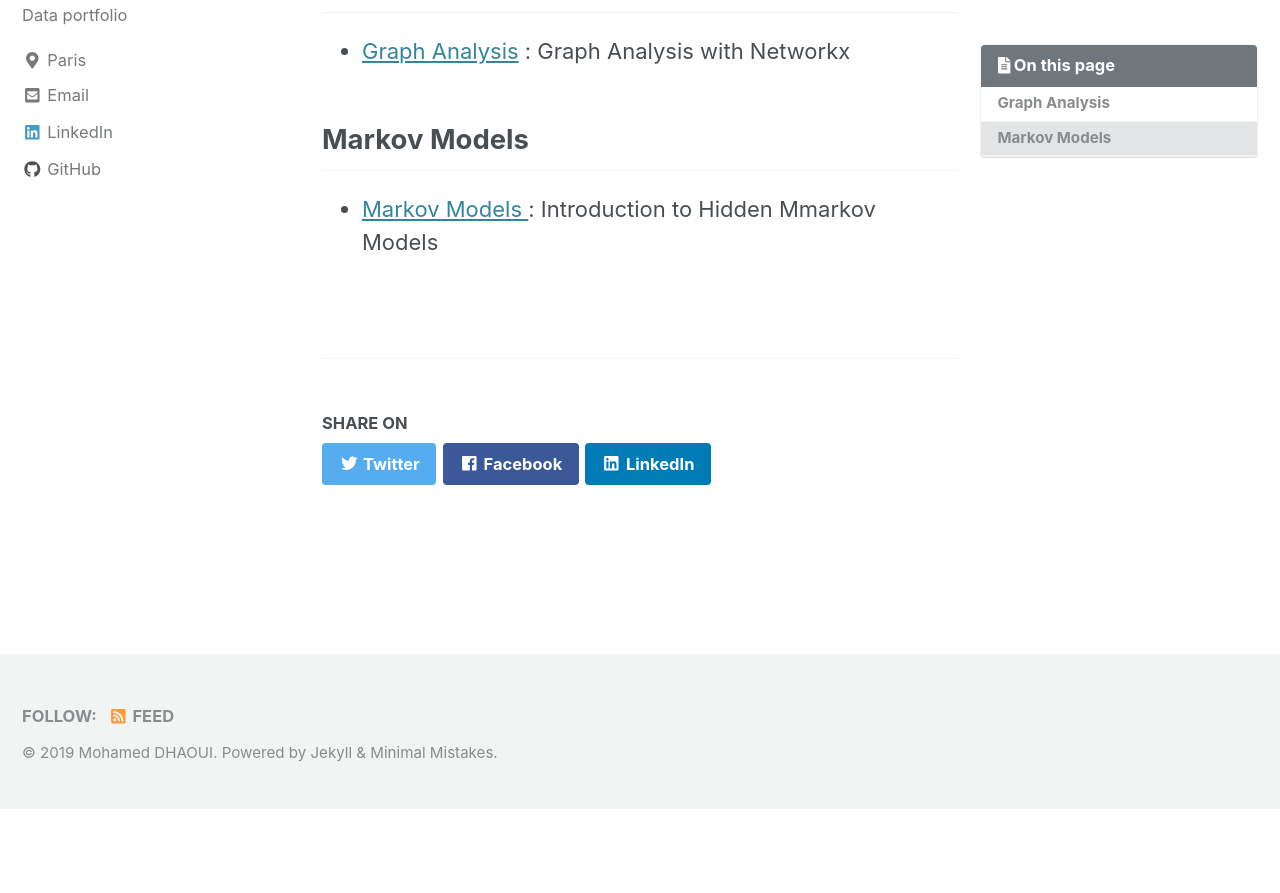
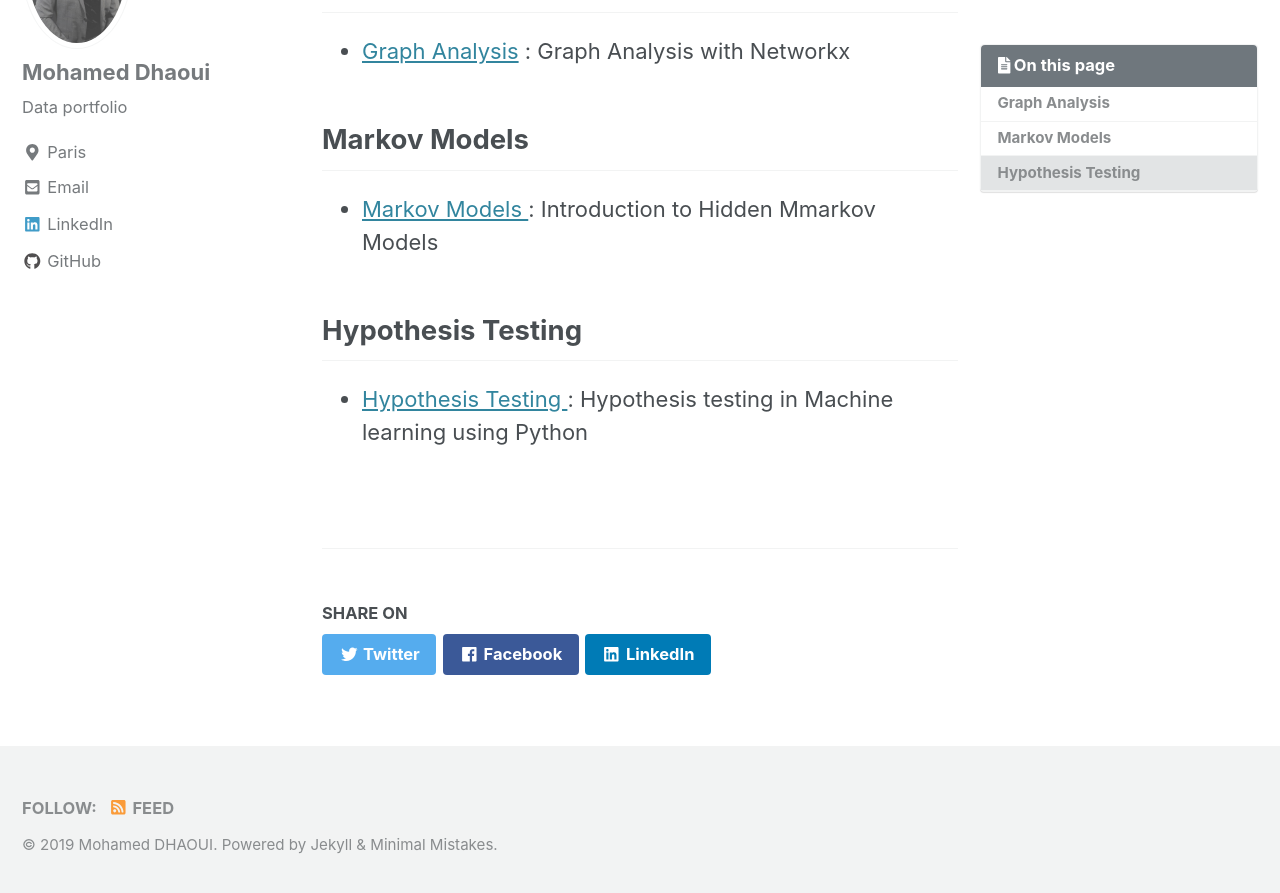
Before and after one commit to mohameddhaoui/mohameddhaoui.github.io, a Jekyll site: the page built from _pages/st.md, in a window 1280 px wide and 900 px high, scrolled down 1317 px. Shown: the top 893 px of the window. Built offline with Jekyll 4.4.1, drawn with Linux system fonts in a browser that asks for light colours; cached includes are drawn as plain includes; before the commit the page ends 2126 px from its top, so only the background shows below that.

Commit message:
Update st.md

```diff
--- a/_pages/st.md
+++ b/_pages/st.md
@@ -19,3 +19,8 @@ A series of articles dedicated to Statistics
 ## Markov Models
 
 * [Markov Models ](https://mohameddhaoui.github.io/statistics/hmm/) : Introduction to Hidden Mmarkov Models
+
+
+## Hypothesis Testing
+
+* [Hypothesis Testing ](https://mohameddhaoui.github.io/statistics/hypothesis_testing/) : Hypothesis testing in Machine learning using Python
```
